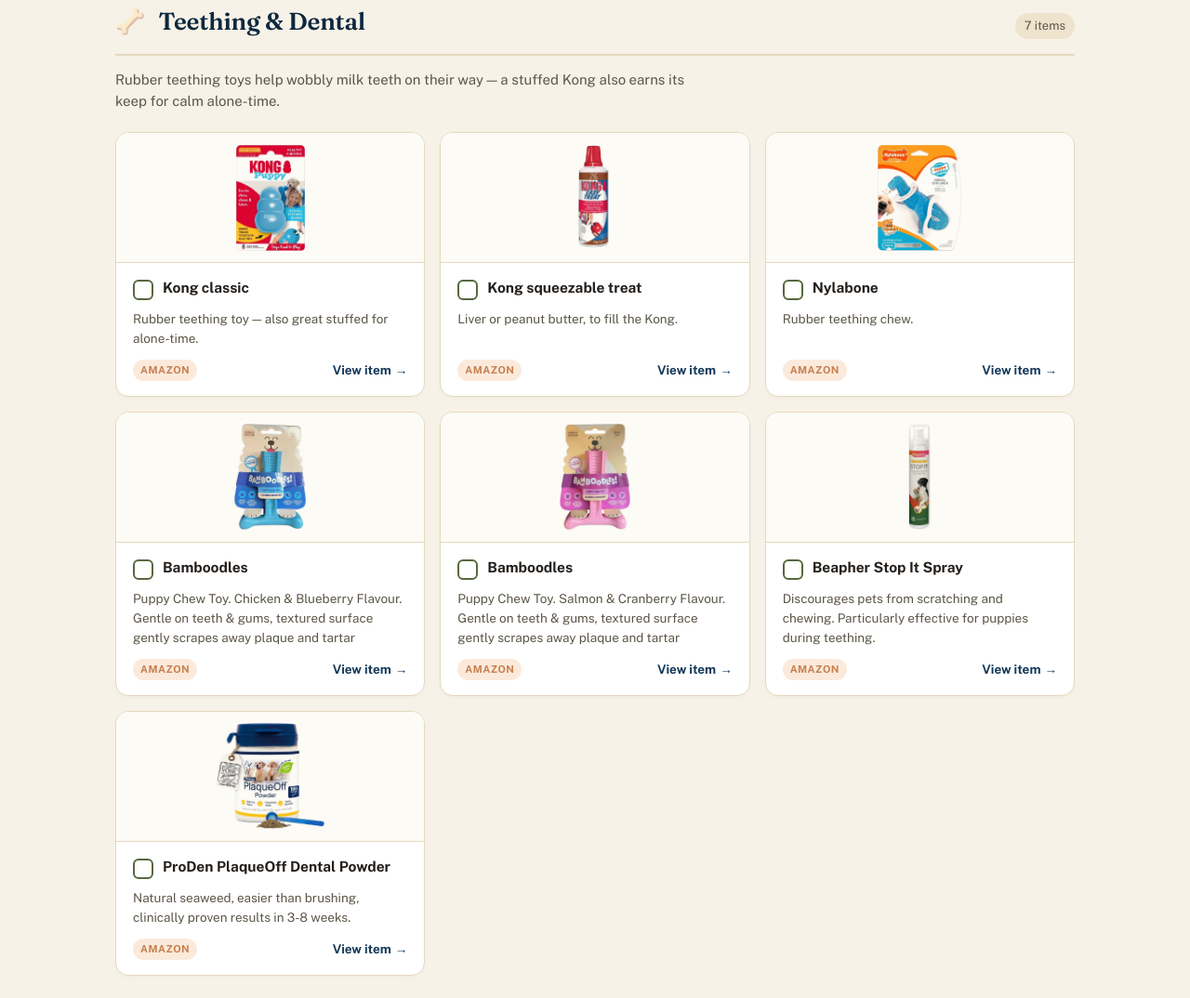
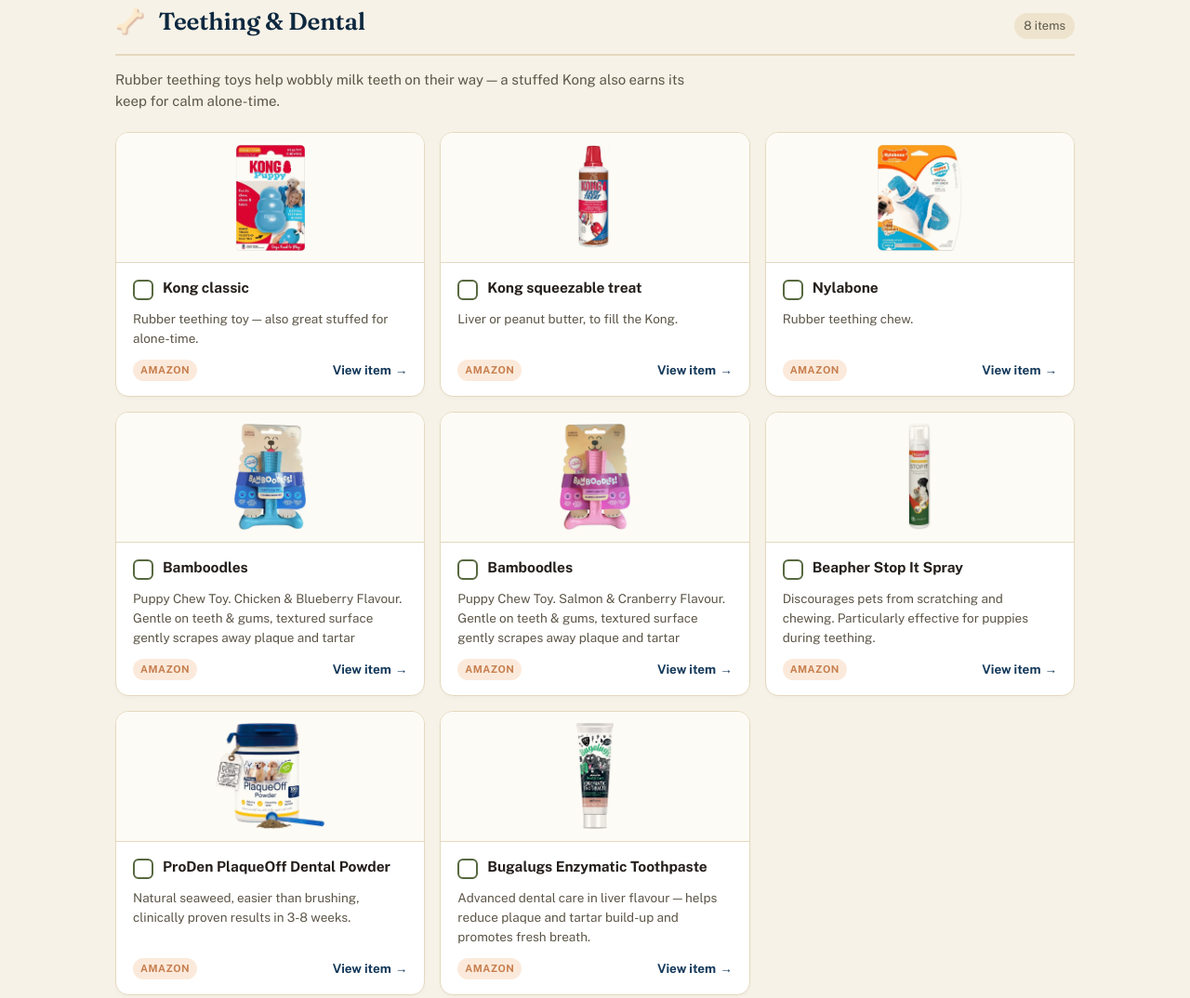
Before and after one commit to VelvetSteps/SedgysMiniMe, a plain HTML site: page index.html in a window 1280 px wide. Shown: the part 7149-8223 px from the top of the page at 93% size. Drawn offline with nearby package versions, Linux system fonts and the light colour scheme.

Commit message:
Add Bugalugs Enzymatic Toothpaste to Teething & Dental
Co-Authored-By: Claude Sonnet 5.5 <noreply@anthropic.com>
Claude-Session: https://claude.ai/code/session_01XYQ1BmZ48QugDVffGfkZqb

```diff
--- a/index.html
+++ b/index.html
@@ -420,7 +420,7 @@
 
   <!-- 8. TEETHING -->
   <section class="category" id="teething">
-    <div class="category-head"><span class="ic">🦴</span><h2>Teething &amp; Dental</h2><span class="category-count">7 items</span></div>
+    <div class="category-head"><span class="ic">🦴</span><h2>Teething &amp; Dental</h2><span class="category-count">8 items</span></div>
     <p class="category-desc">Rubber teething toys help wobbly milk teeth on their way — a stuffed Kong also earns its keep for calm alone-time.</p>
     <div class="grid" data-cat="teething"></div>
   </section>
@@ -536,7 +536,8 @@ const ITEMS = {
     {name:"Bamboodles", note:"Puppy Chew Toy. Chicken & Blueberry Flavour. Gentle on teeth & gums, textured surface gently scrapes away plaque and tartar", url:"https://amzlink.to/az0KAVuR7kIWj", src:"amz", img:"teething-bamboodles-chicken-blueberry.webp"},
     {name:"Bamboodles", note:"Puppy Chew Toy. Salmon & Cranberry Flavour. Gentle on teeth & gums, textured surface gently scrapes away plaque and tartar", url:"https://amzlink.to/az0M9DXqmIXw9", src:"amz", img:"teething-bamboodles-salmon-cranberry.webp"},
     {name:"Beapher Stop It Spray", note:"Discourages pets from scratching and chewing. Particularly effective for puppies during teething.", url:"https://amzlink.to/az0NzNjOMhzq7", src:"amz", img:"teething-beaphar-stop-it.webp"},
-    {name:"ProDen PlaqueOff Dental Powder", note:"Natural seaweed, easier than brushing, clinically proven results in 3-8 weeks.", url:"https://amzlink.to/az0EC890eimxi", src:"amz", img:"teething-proden-plaqueoff.webp"}
+    {name:"ProDen PlaqueOff Dental Powder", note:"Natural seaweed, easier than brushing, clinically proven results in 3-8 weeks.", url:"https://amzlink.to/az0EC890eimxi", src:"amz", img:"teething-proden-plaqueoff.webp"},
+    {name:"Bugalugs Enzymatic Toothpaste", note:"Advanced dental care in liver flavour — helps reduce plaque and tartar build-up and promotes fresh breath.", url:"https://amzlink.to/az0VrLT6QmqRb", src:"amz", img:"teething-bugalugs-enzymatic-toothpaste.webp"}
   ],
   chews: [
     {name:"Rabbit ears (chew)", note:"Dried hairy chew — no more than 1–2 a week.", url:"https://amzlink.to/az0FlRNxKiYRi", src:"amz", img:"chews-rabbit-ears-chew.webp"},
```
Also changed, not shown: teething-bugalugs-enzymatic-toothpaste.webp (added).
